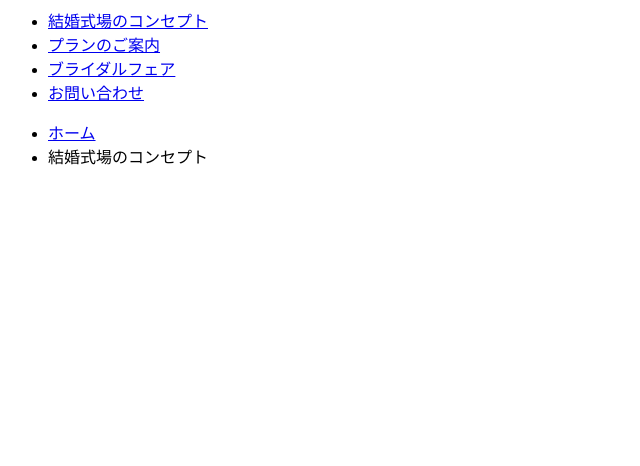
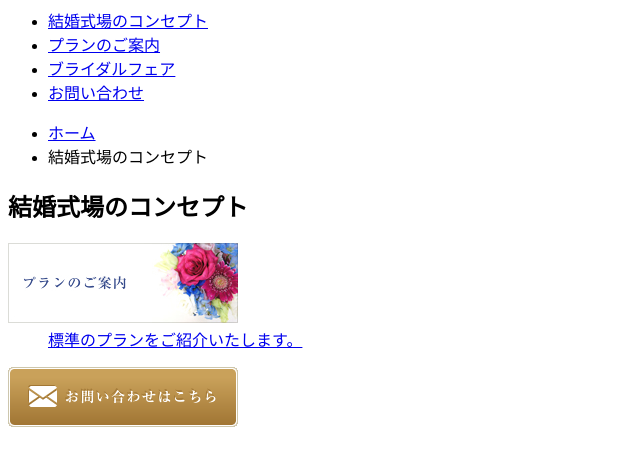
Before and after one commit to kukun99/kukun99.gitbub.io, a plain HTML site: page base.html in a window 1280 px wide. Shown: the part 92-558 px from the top of the page, without its empty margins (0-640 px from the left). Drawn offline with Linux system fonts and the light colour scheme.

Commit message:
コンテンツ領域を作った

```diff
--- a/base.html
+++ b/base.html
@@ -23,6 +23,30 @@
         <li><a href="index.html">ホーム</a></li>
         <li>結婚式場のコンセプト</li>
       </ul>
-    </div>
+    </div>  <!-- breadcrumb end -->
+    <div id="contents">
+      <div id="main">
+        <article>
+          <h1>結婚式場のコンセプト</h1>
+        </article>
+      </div>  <!-- main end -->
+      <div id="sub">
+        <aside>
+          <div class="bnr_inner">
+            <a href="plan.html">
+              <dl>
+                <dt><img src="images/bnr_plan.jpg" alt="プランのご案内"></dt>
+                <dd>標準のプランをご紹介いたします。</dd>
+              </dl>
+            </a>
+          </div>  <!-- bnr_inner end -->
+          <div class="bnr_inner">
+            <a href="contact.html">
+              <p><img src="images/bnr_contact.png" alt="お問い合わせ"></p>
+            </a>
+          </div>  <!-- bnr_inner end -->
+        </aside>
+      </div>  <!-- sub end -->
+    </div>  <!-- contents end -->
   </body>
 </html>
```
